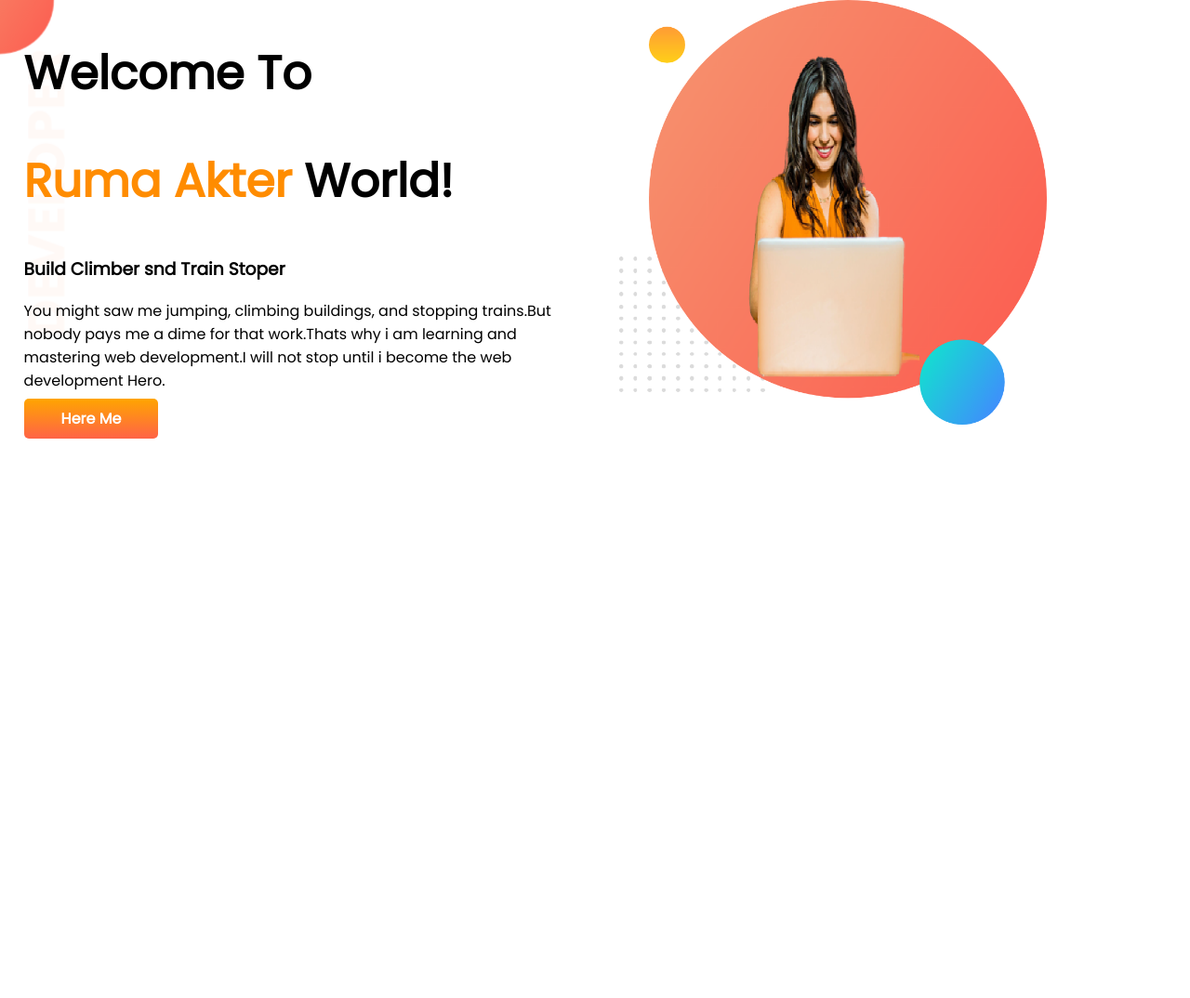
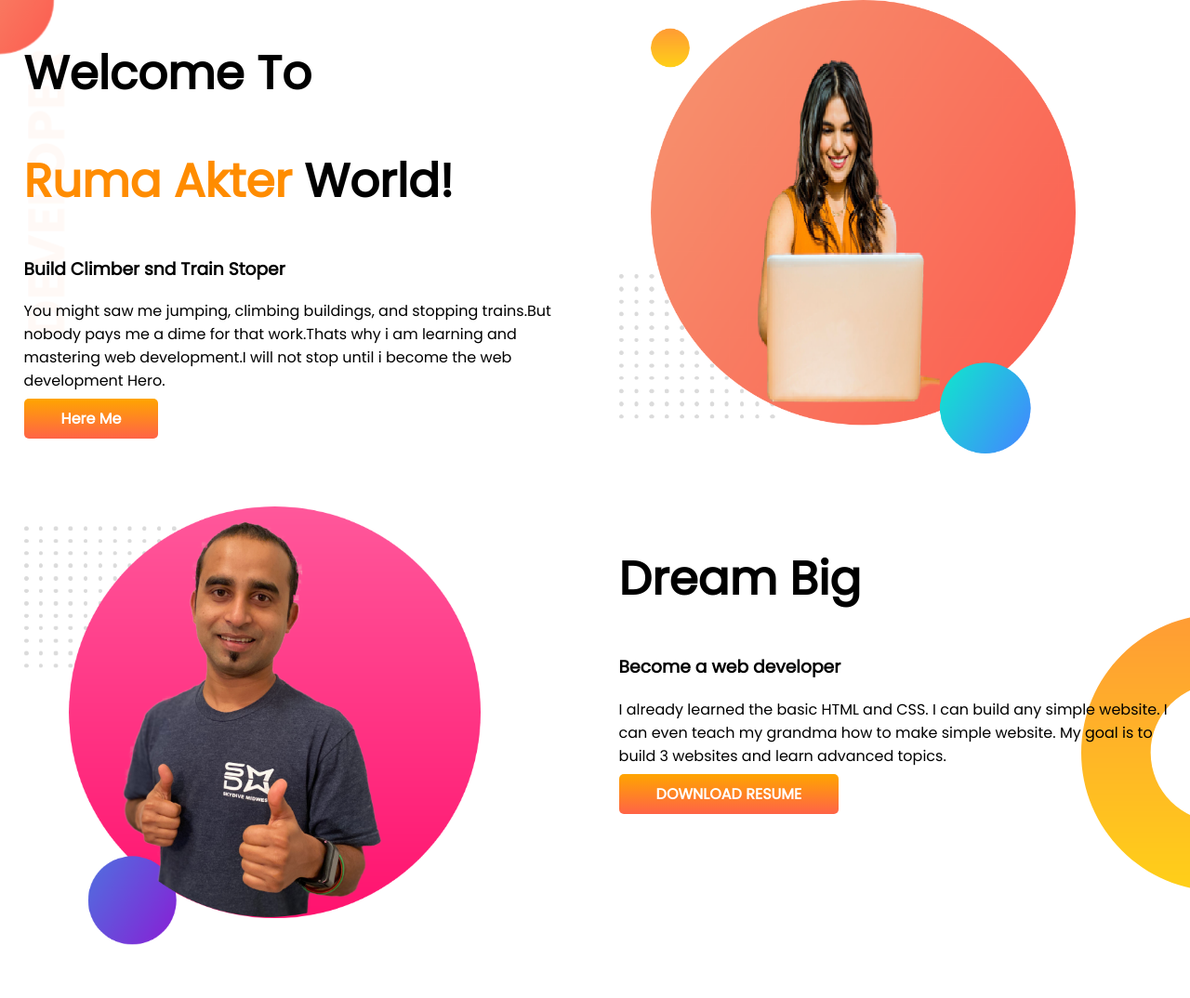
Before and after one commit to Kohinoorruma/developer-portfolio, a plain HTML site: page index.html in a window 1280 px wide. Shown: the whole page at 93% size. Before the commit the page ends 800 px from the top, so only its background shows below. Drawn offline with Linux system fonts and the light colour scheme.

Commit message:
dream added

```diff
--- a/index.html
+++ b/index.html
@@ -27,6 +27,18 @@
             <img src="images/my-bg.png" alt="">
         </div>
     </section>
+    <section class="dream-big">
+        <div class="half-width">
+            <img src="images/jhankar2.png" alt="">
+        </div>
+        <div class="half-width">
+            <h1>Dream Big</h1>
+            <h3>Become a web developer</h3>
+            <p>I already learned the basic HTML and CSS. I can build any simple website. I can even teach my grandma how
+                to make simple website. My goal is to build 3 websites and learn advanced topics.</p>
+            <a class="link-button" target="_blank" href="">DOWNLOAD RESUME</a>
+        </div>
+    </section>
 
 </body>
 
--- a/style.css
+++ b/style.css
@@ -18,10 +18,11 @@ section {
 .half-width {
     width: 50%;
     padding-left: 2%;
+    margin-bottom: 50px;
 }
 
 .half-width img {
-    width: 75%;
+    width: 80%;
 }
 
 .link-button {
@@ -37,3 +38,10 @@ section {
     background-image: url(images/top-banner.png);
     background-repeat: no-repeat;
 }
+
+.dream-big {
+    background-image: url(images/dream-bg.png);
+    background-repeat: no-repeat;
+    background-position: right;
+
+}
```
